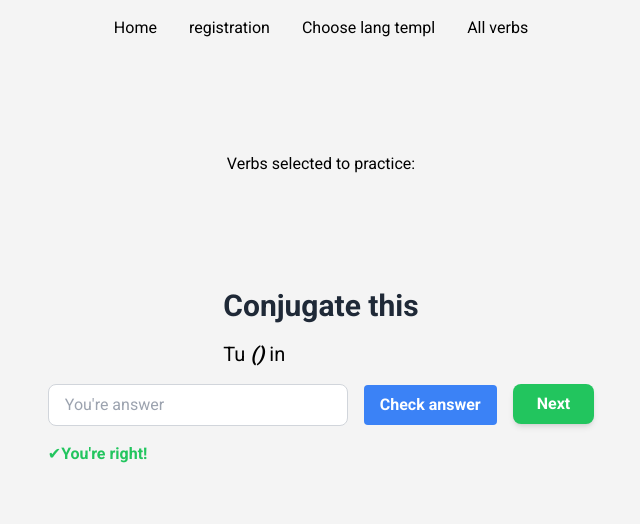
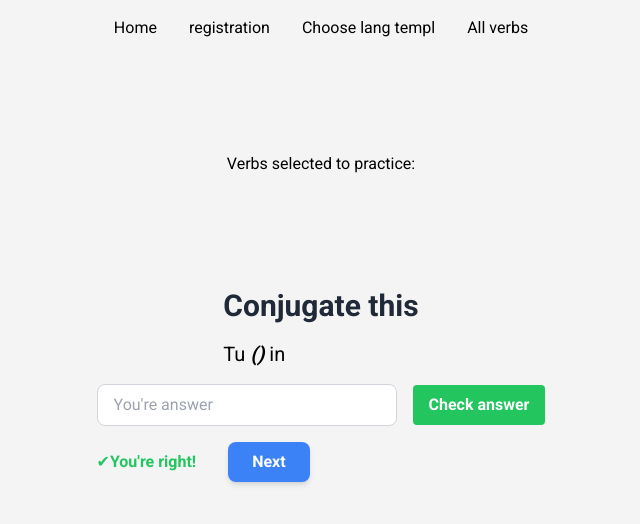
Before and after one commit to randomhero177/conjugate-me, a Next.js app: page /practice-selected in a window 1280 px wide. Both pictures are taken after a click on the button "Check answer". Shown: the top 524 px of the page, without its empty margins (319-959 px from the left). Built offline with nearby package versions, Linux system fonts and the light colour scheme; a web font is replaced by a local one.

Commit message:
CME-27: improve practice selected buttons logic

```diff
--- a/src/app/practice-selected/page.tsx
+++ b/src/app/practice-selected/page.tsx
@@ -88,20 +88,12 @@ export default function PracticeSelected() {
           in {currentTense}
         </div>
       </div>
-      <div className="flex items-start">
-        <CheckForm
-          key={resetKey}
-          correctAnswer={getCurrentConjugated()}
-        ></CheckForm>
-        <div className="">
-          <button
-            className="ml-4 px-6 py-2 bg-green-500 text-white font-bold rounded-lg shadow-md hover:bg-green-600 focus:outline-none focus:ring-2 focus:ring-green-400 focus:ring-opacity-50 transition"
-            onClick={() => randomiseVerbsAndTense()}
-          >
-            Next
-          </button>
-        </div>
-      </div>
+
+      <CheckForm
+        key={resetKey}
+        correctAnswer={getCurrentConjugated()}
+        goToNext={randomiseVerbsAndTense}
+      ></CheckForm>
     </div>
   );
 }
--- a/src/components/CheckForm.tsx
+++ b/src/components/CheckForm.tsx
@@ -2,9 +2,10 @@ import { useState } from "react";
 
 interface Props {
   correctAnswer: string;
+  goToNext: () => void;
 }
 
-const CheckForm = ({ correctAnswer = "" }: Props) => {
+const CheckForm = ({ correctAnswer = "", goToNext }: Props) => {
   const [query, setQuery] = useState("");
   const [showResult, setshowResult] = useState(false);
   const [isCorrect, setIsCorrect] = useState(false);
@@ -16,7 +17,16 @@ const CheckForm = ({ correctAnswer = "" }: Props) => {
     setIsCorrect(query.toLowerCase() === correctAnswer.toLowerCase());
   }
 
+  function onNextClick() {
+    if (isCorrect) {
+      goToNext();
+    } else {
+      console.log("Next clicked");
+    }
+  }
+
   return (
+    <div className="flex items-start">
       <div>
         <div className="mb-4">
           <input
@@ -35,7 +45,7 @@ const CheckForm = ({ correctAnswer = "" }: Props) => {
           />
           <button
             onClick={() => checkResult()}
-          className="bg-blue-500 hover:bg-blue-700 text-white font-bold py-2 px-4 rounded focus:outline-none focus:shadow-outline"
+            className="bg-green-500 hover:bg-green-700 text-white font-bold py-2 px-4 rounded focus:outline-none focus:shadow-outline"
           >
             Check answer
           </button>
@@ -50,7 +60,8 @@ const CheckForm = ({ correctAnswer = "" }: Props) => {
               </>
             ) : (
               <>
-              <span className="text-red-500">&#x2716;</span> {/* Cross icon */}
+                <span className="text-red-500">&#x2716;</span>{" "}
+                {/* Cross icon */}
                 <span className="font-bold text-red-500">Try again!</span>
               </>
             )}
@@ -69,8 +80,19 @@ const CheckForm = ({ correctAnswer = "" }: Props) => {
                 </div>
               )}
             </div>
+            <div className="">
+              <button
+                className={`ml-4 px-6 py-2 text-white font-bold rounded-lg shadow-md  focus:outline-none focus:ring-2 focus:ring-blue-400 focus:ring-opacity-50 transition
+                ${isCorrect ? "bg-blue-500 hover:bg-blue-600 " : "bg-yellow-700 hover:bg-yellow-800"}
+                `}
+                onClick={() => goToNext()}
+              >
+                {isCorrect ? "Next" : "Skip"}
+              </button>
+            </div>
           </div>
         )}
+      </div>
     </div>
   );
 };
```
Lines whose indentation alone changed are shown as unchanged.
